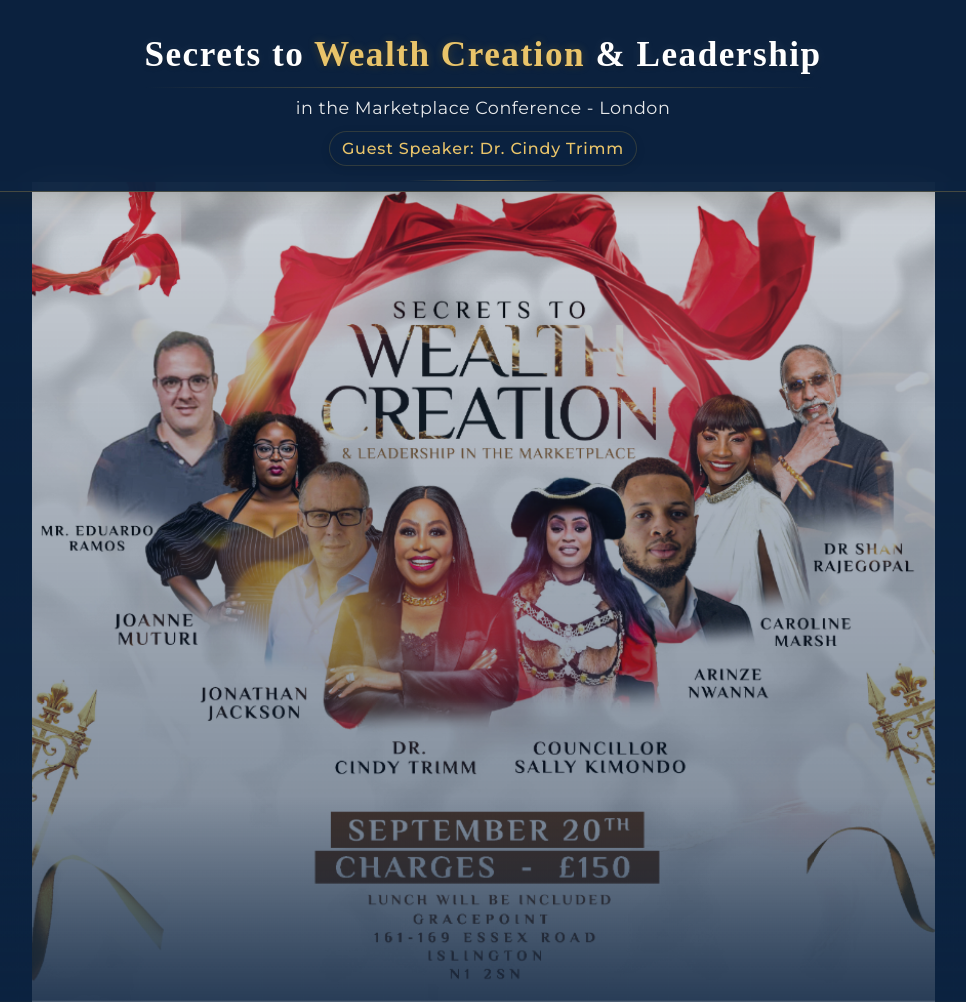
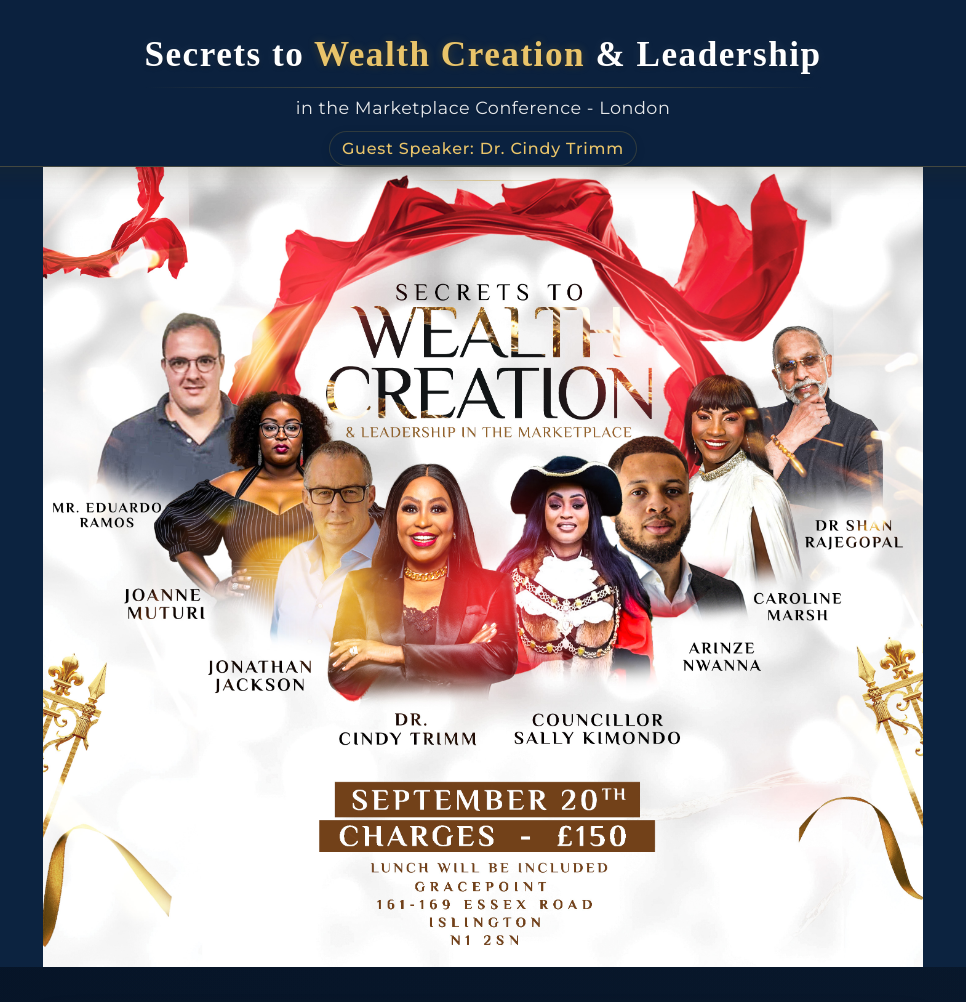
Before and after one commit to Codegx-Technology/wealthcreation, a website: page public/index.html in a window 1280 px wide. Shown: the top 1002 px of the page, without its empty margins (157-1123 px from the left). Drawn offline with Linux system fonts and the light colour scheme.

Commit message:
Added flyer on hero section

```diff
--- a/public/css/custom-overrides.css
+++ b/public/css/custom-overrides.css
@@ -7,16 +7,25 @@ body {
   padding: 0 !important;
 }
 .hero-section {
-  margin: 0 !important;
-  padding: 0 !important;
-  margin-top: 0 !important;
-  padding-top: 0 !important;
+  background-color: #0c2340;
+  display: flex;
+  justify-content: center;
+  align-items: center;
+  padding: 0;
+  margin-top: 0;
+  height: 100vh;
+  overflow: auto;
 }
-.hero-section img {
-  margin: 0 !important;
-  padding: 0 !important;
+
+.hero-img {
+  max-width: 100%;
+  height: auto;
+  max-height: 100%;
+  object-fit: contain;
   display: block;
+  background: #fff;
 }
+
 header {
   margin-bottom: 0 !important;
   padding-bottom: 0 !important;
--- a/public/index.html
+++ b/public/index.html
@@ -2,7 +2,7 @@
 <html lang="en">
 <head>
   <meta charset="UTF-8" />
-  <meta name="viewport" content="width=device-width, initial-scale=1.0, maximum-scale=1.0, user-scalable=no" />
+  <meta name="viewport" content="width=device-width, initial-scale=1, maximum-scale=3, user-scalable=yes" />
   <meta name="theme-color" content="#0c2340" />
 
   <!-- SEO and Performance Meta Tags -->
@@ -117,6 +117,23 @@
       }
     }
   </style>
+  <style>
+    body, .page-wrapper {
+      margin: 0 !important;
+      padding: 0 !important;
+      border: none !important;
+    }
+    header {
+      margin-bottom: 0 !important;
+      padding-bottom: 0 !important;
+    }
+    footer {
+      margin-top: 0 !important;
+      padding-top: 0 !important;
+    }
+  </style>
+  <meta name="viewport" content="width=device-width, initial-scale=1.0, user-scalable=no">
+
   <meta name="stripe-publishable-key" content="pk_live_51RSwMYHJXlyttSrEkl62MQWevo8uCIv3g7VghWNHomq73nPJxqO0VtKIxmxTcJmcXHLRbSWNO8X2IGEHqYT4CVRG00dW3xOhDz" />
 </head>
 
@@ -133,11 +150,39 @@
       </div>
     </header>
 
-    <div class="hero-section" style="position: relative; background: #0c2340; width: 100%; height: 100vh; display: flex; align-items: center; justify-content: center; overflow: hidden;">
-      <img src="images/wealth_flier.jpg"
-           alt="Wealth Creation Conference Flier"
-           style="max-width: 100%; max-height: 100%; object-fit: contain; display: block; background: #fff; margin: 0;">
-    </div>
+   <!-- Hero Section Flier - Bulletproof Mobile-First, No Margin -->
+<body style="margin: 0; padding: 0;">
+
+  <div style="
+    background: #0c2340;
+    height: 100vh;
+    width: 100vw;
+    overflow: auto;
+    display: flex;
+    justify-content: center;
+    align-items: center;
+    padding: 0;
+    margin: 0;
+  ">
+    <img
+      src="images/wealth_flier.jpg"
+      alt="Wealth Creation Conference Flier"
+      style="
+        max-width: 100%;
+        max-height: 100%;
+        width: auto;
+        height: auto;
+        object-fit: contain;
+        display: block;
+        background: #fff;
+        margin: 0;
+        padding: 0;
+      "
+    />
+  </div>
+
+</body>
+
 
     <div class="container">
       <div class="form-header">
```
Also changed, not shown: public/images/background1.jpg (renamed from public/images/background.jpg).
